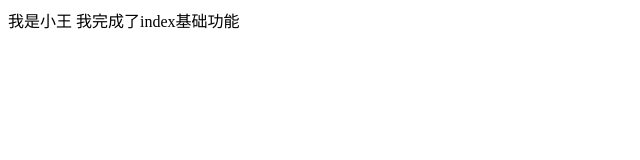
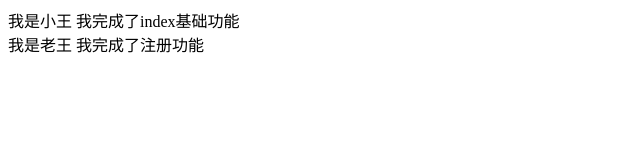
Before and after one commit to AvenHyx/myfirstTry, a plain HTML site: page index.html in a window 1280 px wide. Shown: the whole page, without its empty margins (0-640 px from the left). Drawn offline with Linux system fonts and the light colour scheme.

Commit message:
我是老王 我完成了注册功能

```diff
--- a/index.html
+++ b/index.html
@@ -8,5 +8,6 @@
 </head>
 <body>
     <div>我是小王 我完成了index基础功能</div>
+    <div>我是老王 我完成了注册功能</div>
 </body>
 </html>
```
